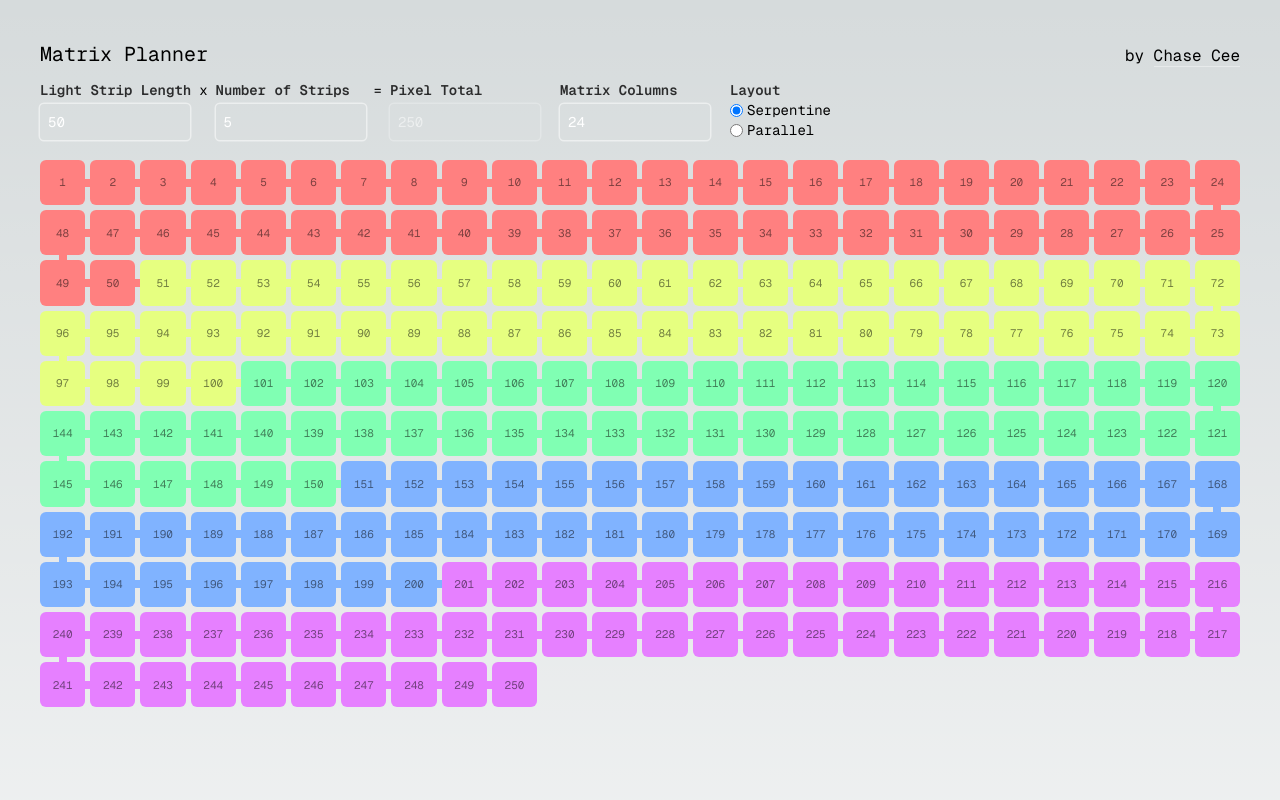
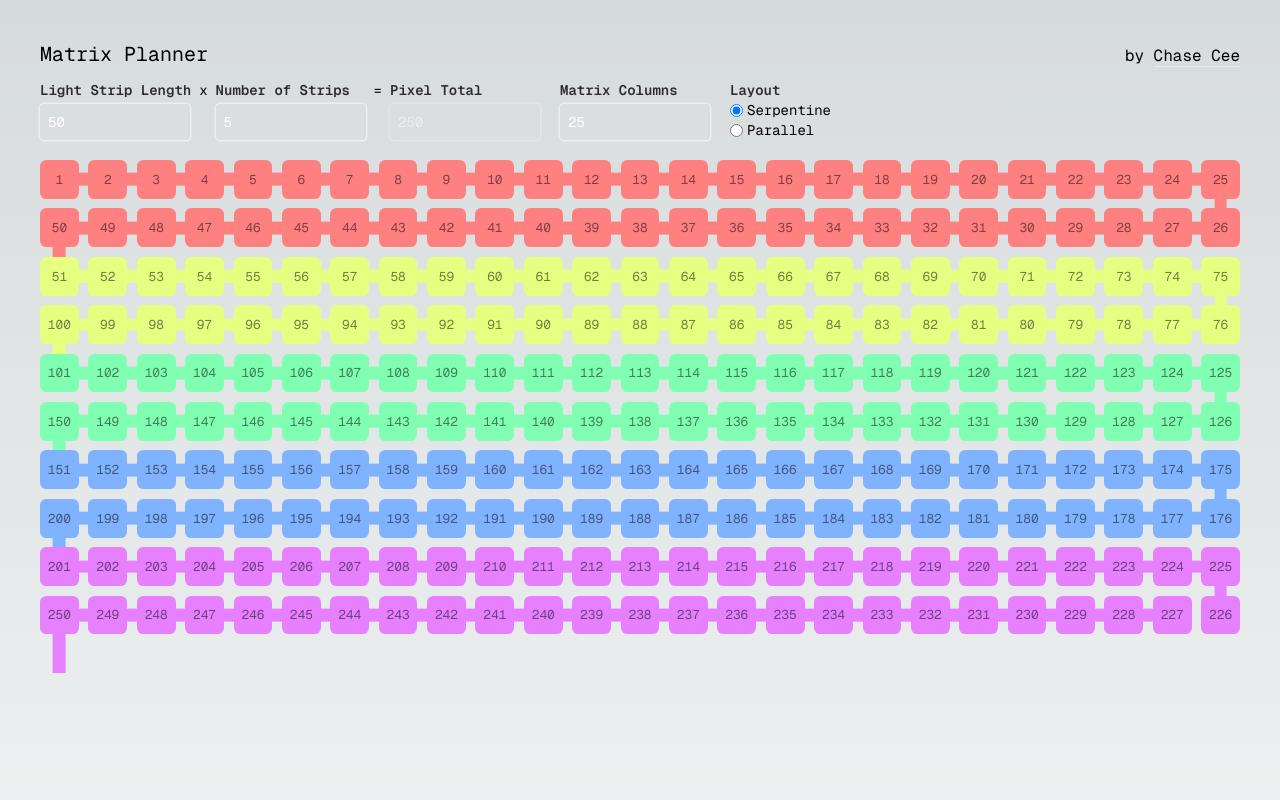
Before and after one commit to chasecee/matrix-planner, a Next.js app: page / in a window 1280 px wide. Shown: the top 800 px of the page. Built offline with nearby package versions, Linux system fonts and the light colour scheme.

Commit message:
✨ app/components/MatrixDisplay.tsx: Update grid gap size and element styles for better alignment and appearance 🔧 app/page.tsx: Update default columnCount state from 24 to 25 for improved UI layout 🔧 package.json: Update 'dev' script to automatically open the app URL on localhost:3000

```diff
--- a/app/components/MatrixDisplay.tsx
+++ b/app/components/MatrixDisplay.tsx
@@ -17,7 +17,7 @@ export const MatrixDisplay = ({
 }: MatrixDisplayProps) => (
   <div className="relative w-full h-full">
     <div
-      className="grid gap-[5px]"
+      className="grid gap-[.75cqi]"
       style={{
         gridTemplateColumns: `repeat(${columnCount}, minmax(0, 1fr))`,
         gridTemplateRows: `repeat(${columnCount}, minmax(0, 1fr))`,
@@ -57,31 +57,31 @@ export const MatrixDisplay = ({
           <div
             key={`light-${adjustedIndex + 1}`}
             id={`light-${adjustedIndex + 1}`}
-            className="flex flex-col items-center justify-center aspect-square rounded-md relative ani"
+            className="flex flex-col items-center justify-center aspect-square rounded-[.5cqi] relative ani"
             style={{ backgroundColor: bgColor, color: bgColor }}
           >
             {isRowEven && !isLastInRow && shouldShowConnector && (
               <div
-                className={`${baseClass} h-2 w-8 left-to-right top-1/2 left-full -translate-y-1/2 -translate-x-1/2`}
+                className={`${baseClass} h-[1cqi] w-[3cqi] left-to-right top-1/2 left-full -translate-y-1/2 -translate-x-1/2`}
               ></div>
             )}
             {!isRowEven && !isFirstInRow && shouldShowConnector && (
               <div
-                className={`${baseClass} h-2 w-8 right-to-left top-1/2 right-full -translate-y-1/2 translate-x-1/2`}
+                className={`${baseClass} h-[1cqi] w-[3cqi] right-to-left top-1/2 right-full -translate-y-1/2 translate-x-1/2`}
               ></div>
             )}
             {isRowEven && isLastInRow && shouldShowConnector && (
               <div
-                className={`${baseClass} h-8 w-2 top-to-bottom top-full left-1/2 -translate-x-1/2`}
+                className={`${baseClass} h-[3cqi] w-[1cqi] top-to-bottom top-full left-1/2 -translate-x-1/2`}
               ></div>
             )}
             {!isRowEven && isFirstInRow && shouldShowConnector && (
               <div
-                className={`${baseClass} h-8 w-2 top-to-bottom top-full left-1/2 -translate-x-1/2`}
+                className={`${baseClass} h-[3cqi] w-[1cqi] top-to-bottom top-full left-1/2 -translate-x-1/2`}
               ></div>
             )}
 
-            <span className=" text-[11px] text-black/50 font-extraboldbold">
+            <span className=" text-[1cqi] text-black/50 font-extraboldbold">
               {adjustedIndex + 1}
             </span>
           </div>
--- a/app/page.tsx
+++ b/app/page.tsx
@@ -5,7 +5,7 @@ import { ControlPanel } from "./components/ControlPanel";
 import { MatrixDisplay } from "./components/MatrixDisplay";
 
 export default function Home() {
-  const [columnCount, setColumnCount] = useState(24); // Default to 24 columns
+  const [columnCount, setColumnCount] = useState(25); // Default to 24 columns
   const [lightCount, setLightCount] = useState(250); // Default to 250 lights
   const [lightStripLength, setLightStripLength] = useState(50); // Default length of each light strip
   const [lightStripsAmount, setLightStripsAmount] = useState(5); // Default amount of light strips
--- a/package.json
+++ b/package.json
@@ -3,7 +3,7 @@
   "version": "0.1.0",
   "private": true,
   "scripts": {
-    "dev": "next dev --turbo",
+    "dev": "URL=http://localhost:3000 && (open $URL) && next dev --turbo",
     "build": "next build",
     "start": "next start",
     "lint": "next lint"
```
